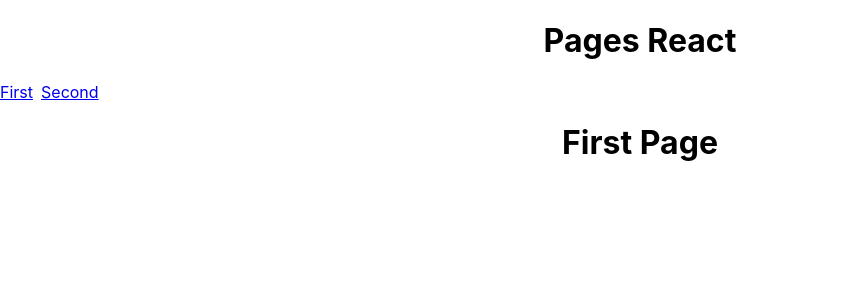
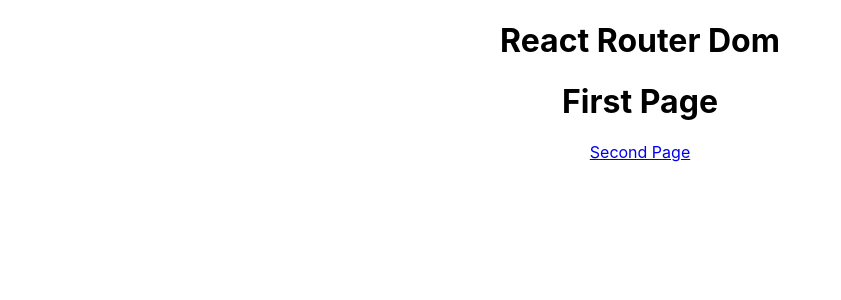
Before and after one commit to rezamf17/react-list-axios, a React (Create React App) app: page / in a window 1280 px wide. Shown: the top 300 px of the page, without its empty margins (0-841 px from the left). Built offline with nearby package versions, Linux system fonts and the light colour scheme.

Commit message:
route with react router dom

```diff
--- a/src/App.js
+++ b/src/App.js
@@ -1,22 +1,18 @@
-import React, {useState} from 'react';
+import React from 'react';
 import './App.css';
 import FirstPage from './components/FirstPage';
 import SecondPage from './components/SecondPage';
+import{ Routes, Route} from 'react-router-dom'
 
 function App() {
-  const [Pages, setPages] = useState('first')
-  const linkHandler = (event, pages) => {
-    event.preventDefault()
-    setPages(pages)
-  }
+
   return (
     <div className="App">
-      <h1>Pages React</h1>
-      <div style={{textAlign : 'center', display : 'flex', gap :' 0.5em'}}>
-        <a href='#' onClick={(event) => linkHandler(event, 'first')}>First</a>
-        <a href='#' onClick={(event) => linkHandler(event, 'second')}>Second</a>
-      </div>
-      {Pages === 'first' ? <FirstPage /> : <SecondPage />}
+      <h1>React Router Dom</h1>
+      <Routes>
+        <Route path='/' element={<FirstPage />}/>
+        <Route path='/second-page' element={<SecondPage />}/>
+      </Routes>
     </div>
   );
 }
--- a/src/components/FirstPage.jsx
+++ b/src/components/FirstPage.jsx
@@ -1,9 +1,11 @@
 import React from 'react';
+import {Link} from 'react-router-dom'
 
 const FirstPage = () => {
     return(
         <div>
             <h1>First Page</h1>
+            <Link to='/second-page'>Second Page</Link>
         </div>
     )
 }
--- a/src/components/SecondPage.jsx
+++ b/src/components/SecondPage.jsx
@@ -1,9 +1,11 @@
 import React from 'react'
+import {Link} from 'react-router-dom'
 
 const SecondPage = () => {
     return(
         <div>
             <h1>Second Page</h1>
+            <Link to='/'>First Page</Link>
         </div>
     )
 }
--- a/src/index.js
+++ b/src/index.js
@@ -3,11 +3,14 @@
 import './index.css';
 import App from './App';
 import reportWebVitals from './reportWebVitals';
+import { BrowserRouter } from "react-router-dom";
 
 const root = ReactDOM.createRoot(document.getElementById('root'));
 root.render(
   <React.StrictMode>
-    <App />
+    <BrowserRouter>
+      <App />
+    </BrowserRouter>
   </React.StrictMode>
 );
 
```
